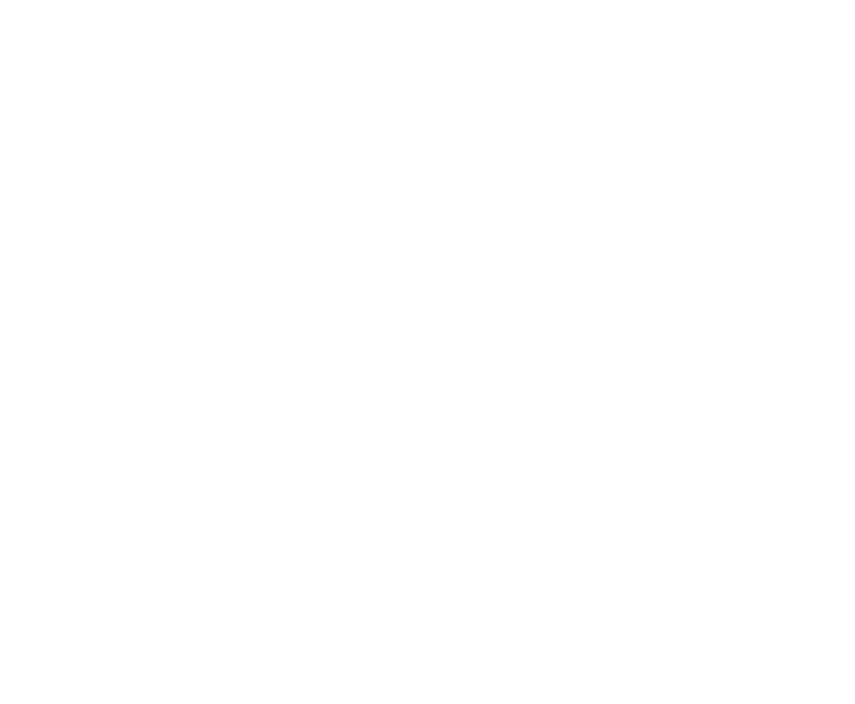
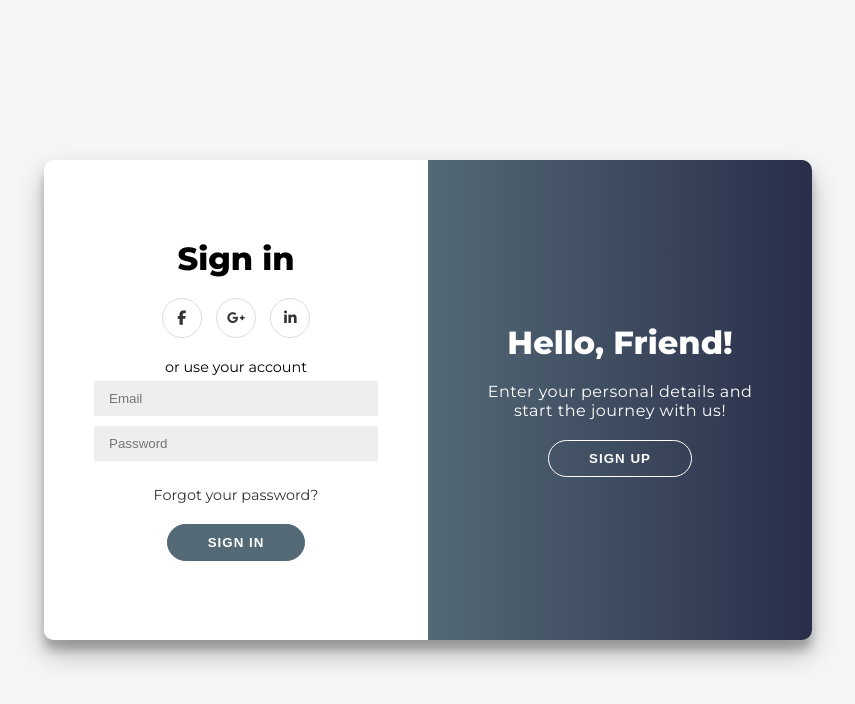
Before and after one commit to DKBeaton/LoginPageSlider, a plain HTML site: page index.html in a window 1280 px wide. Shown: the whole page, without its empty margins (212-1067 px from the left). Drawn offline with Linux system fonts and the light colour scheme.

Commit message:
HTML, CSS, JS setup

```diff
--- a/index.html
+++ b/index.html
@@ -12,24 +12,70 @@
           crossorigin="anonymous"></script>
 
   <!-- CSS -->
-  <link ref="stylesheet"
+  <link rel="stylesheet"
         href="styles/style.css">
 </head>
 
 <body>
 
-  <div class="container">
+  <div class="container"
+       id="container">
     <div class="form-container sign-up-container">
-      <!-- Sign up form code goes here -->
-
+      <form action="#">
+        <h1>Create Account</h1>
+        <div class="social-container">
+          <a href="#"
+             class="social"><i class="fab fa-facebook-f"></i></a>
+          <a href="#"
+             class="social"><i class="fab fa-google-plus-g"></i></a>
+          <a href="#"
+             class="social"><i class="fab fa-linkedin-in"></i></a>
+        </div>
+        <span>or use your email for registration</span>
+        <input type="text"
+               placeholder="Name" />
+        <input type="Text"
+               placeholder="Email" />
+        <input type="text"
+               placeholder="Password" />
+        <button>Sign Up</button>
+      </form>
     </div>
     <div class="form-container sign-in-container">
-      <!-- Sing in form code goes here -->
-
+      <form action="#">
+        <h1>Sign in</h1>
+        <div class="social-container">
+          <a href="#"
+             class="social"><i class="fab fa-facebook-f"></i></a>
+          <a href="#"
+             class="social"><i class="fab fa-google-plus-g"></i></a>
+          <a href="#"
+             class="social"><i class="fab fa-linkedin-in"></i></a>
+        </div>
+        <span>or use your account</span>
+        <input type="Text"
+               placeholder="Email" />
+        <input type="text"
+               placeholder="Password" />
+        <a href="#">Forgot your password?</a>
+        <button>Sign In</button>
+      </form>
     </div>
     <div class="overlay-container">
-      <!-- Overlay code goes here -->
-
+      <div class="overlay">
+        <div class="overlay-panel overlay-left">
+          <h1>Welcome Back!</h1>
+          <p>To keep connected with us please login with your personal info</p>
+          <button class="ghost"
+                  id="sign-in-btn">Sign In</button>
+        </div>
+        <div class="overlay-panel overlay-right">
+          <h1>Hello, Friend!</h1>
+          <p>Enter your personal details and start the journey with us!</p>
+          <button class="ghost"
+                  id="sign-up-btn">Sign Up</button>
+        </div>
+      </div>
     </div>
   </div>
 
--- a/scripts/script.js
+++ b/scripts/script.js
@@ -0,0 +1,11 @@
+const signInBtn = document.getElementById('sign-in-btn');
+const signUpBtn = document.getElementById('sign-up-btn');
+const containerElement = document.getElementById('container');
+
+signInBtn.addEventListener('click', function () {
+  containerElement.classList.remove('sign-up-active');
+});
+
+signUpBtn.addEventListener('click', function () {
+  containerElement.classList.add('sign-up-active');
+});
--- a/styles/style.css
+++ b/styles/style.css
@@ -0,0 +1,233 @@
+@import url('https://fonts.googleapis.com/css2?family=Montserrat:wght@400;700;800&display=swap');
+
+/*  Global */
+
+*,
+*::before,
+*::after {
+  margin: 0;
+  padding: 0;
+  box-sizing: inherit;
+}
+
+:root {
+  --main-font: 'Montserrat', sans-serif;
+}
+
+body {
+  display: flex;
+  /* flex-direction: column; */
+  justify-content: center;
+  align-items: center;
+  font-size: 16px;
+  box-sizing: border-box;
+  font-family: var(--main-font);
+  color:  var(--main-font-color);
+  background: #f6f5f7;
+  height: 100vh;
+}
+
+h1 {
+  font-weight: 800;
+}
+
+p {
+  letter-spacing: 0.5px;
+  margin: 20px 0;
+}
+
+span {
+  font-size: 0.9em;
+}
+
+a {
+  color: #333;
+  text-decoration: none;
+  font-size: 0.9em;
+  margin: 20px 0;
+}
+
+.container {
+  position: relative;
+  background: #fff;
+  border-radius: 10px;
+  box-shadow: 0 14px 28px rgba(0, 0, 0, 0.25), 0 10px 10px rgba(0, 0, 0, 0.22);
+  width: 768px;
+  max-width: 100%;
+  min-height: 480px;
+  overflow: hidden;
+}
+
+/* form */
+
+.form-container {
+  position: absolute;
+  top: 0;
+  height: 100%;
+  transition: all 0.6s ease-in-out
+}
+
+.sign-in-container {
+  left: 0;
+  width: 50%;
+  z-index: 2;
+}
+
+.sign-up-container {
+  left: 0;
+  width: 50%;
+  z-index: 1;
+  opacity: 0;
+}
+
+.form-container form {
+  display: flex;
+  flex-direction: column;
+  justify-content: center;
+  align-items: center;
+  padding: 0 50px;
+  height: 100%;
+  background: #fff;
+}
+
+.social-container {
+  margin: 20px 0;
+}
+
+.social-container a {
+  display: inline-flex;
+  justify-content: center;
+  align-items: center;
+  border: 1px solid #ddd;
+  border-radius: 50%;
+  margin: 0 5px;
+  height: 40px;
+  width: 40px;
+}
+
+.form-container input {
+  background: #eee;
+  border: none;
+  padding: 10px 15px;
+  margin: 5px 0;
+  width: 100%;
+}
+
+button {
+  border-radius: 20px;
+  border: 1px solid #536976;
+  background: #536976;
+  color: #fff;
+  padding: 10px 40px;
+  font-weight: bold;
+  text-transform: uppercase;
+  letter-spacing: 1px;
+  /* transition: transform 80ms ease-in; */
+}
+
+button:active {
+  transform: scale(0.95);
+}
+
+button.ghost {
+  background: transparent;
+  border-color: #fff;
+}
+
+/* Overlay */
+
+.overlay-container {
+  position: absolute;
+  top: 0;
+  left: 50%;
+  width: 50%;
+  height: 100%;
+  transition: transform 0.6s ease-in-out;
+  z-index: 100;
+  overflow: hidden;
+}
+
+.overlay {
+  position: relative;
+  left: -100%;
+  background: #314755;
+  background: linear-gradient(to right, #BBD2C5, #536976,#292E49) no-repeat 0 0 / cover;
+  color: #fff;
+  height: 100%;
+  width: 200%;
+  transform: translateX(0);
+  transition: transform 0.6s ease-in-out;
+}
+
+.overlay-panel {
+  position: absolute;
+  top: 0;
+  display: flex;
+  flex-direction: column;
+  justify-content: center;
+  align-items: center;
+  text-align: center;
+  padding: 0 50px;
+  height: 100%;
+  width: 50%;
+  transform: translateX(0);
+  transition: transform 0.6s ease-in-out;
+}
+
+.overlay-right {
+  right: 0;
+  transform: translateX(0);
+}
+
+.overlay-left {
+  transform: translateX(-20%);
+}
+
+/* sign-up-active */
+
+/* Move sign-in-container to the right side */
+.container.sign-up-active .sign-in-container {
+  transform: translateX(100%);
+}
+
+/* Move overlay-right to the left side */
+.container.sign-up-active .overlay-container {
+  transform: translateX(-100%);
+}
+
+/* Move sign-up-container to right side */
+.container.sign-up-active .sign-up-container {
+  transform: translateX(100%);
+  animation: show 0.3s;
+  opacity: 1;
+  z-index: 5;
+}
+
+/* Move overlay to the right */
+.container.sign-up-active .overlay {
+  transform: translateX(50%);
+}
+
+.container.sign-up-active .overlay-left {
+  transform: translateX(0%);
+}
+
+.container.sign-up-active .overlay-right {
+  transform: translateX(20%);
+}
+
+/* keyframes */
+
+@keyframes show {
+  0%,
+  49.99% {
+    opacity: 0;
+    z-index: 1;
+  }
+
+  50%,
+  100% {
+    opacity: 1;
+    z-index: 5;
+  }
+}
```
